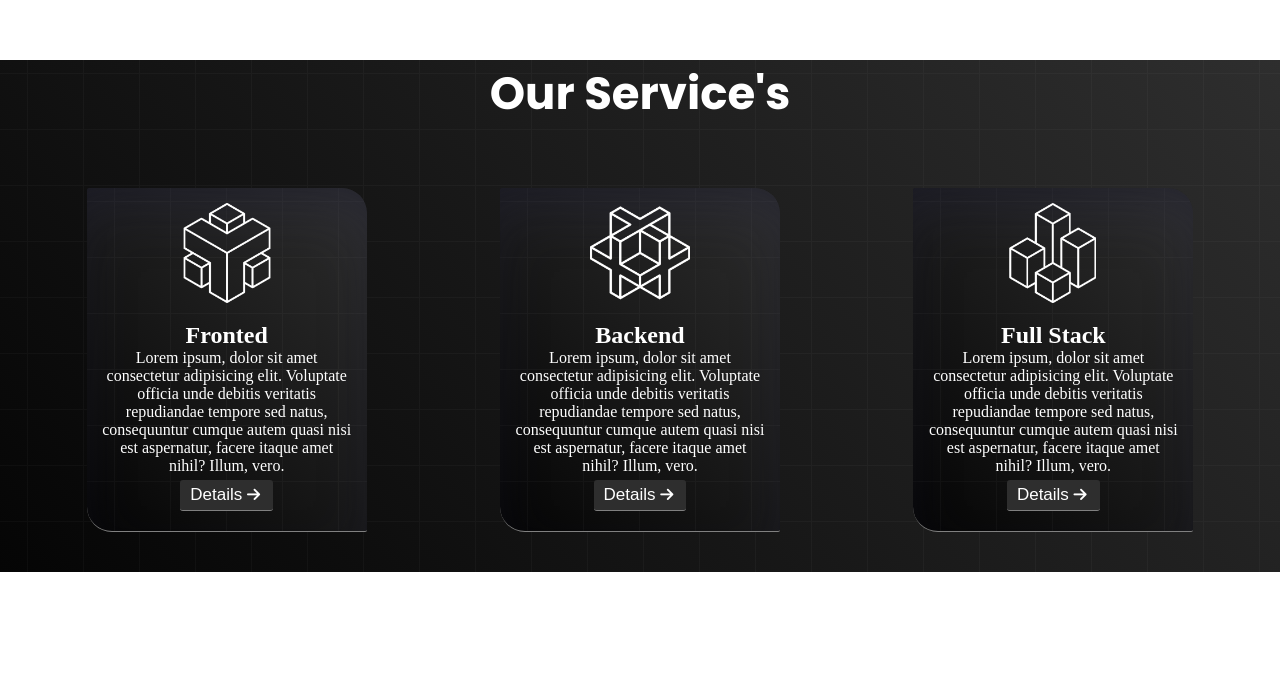
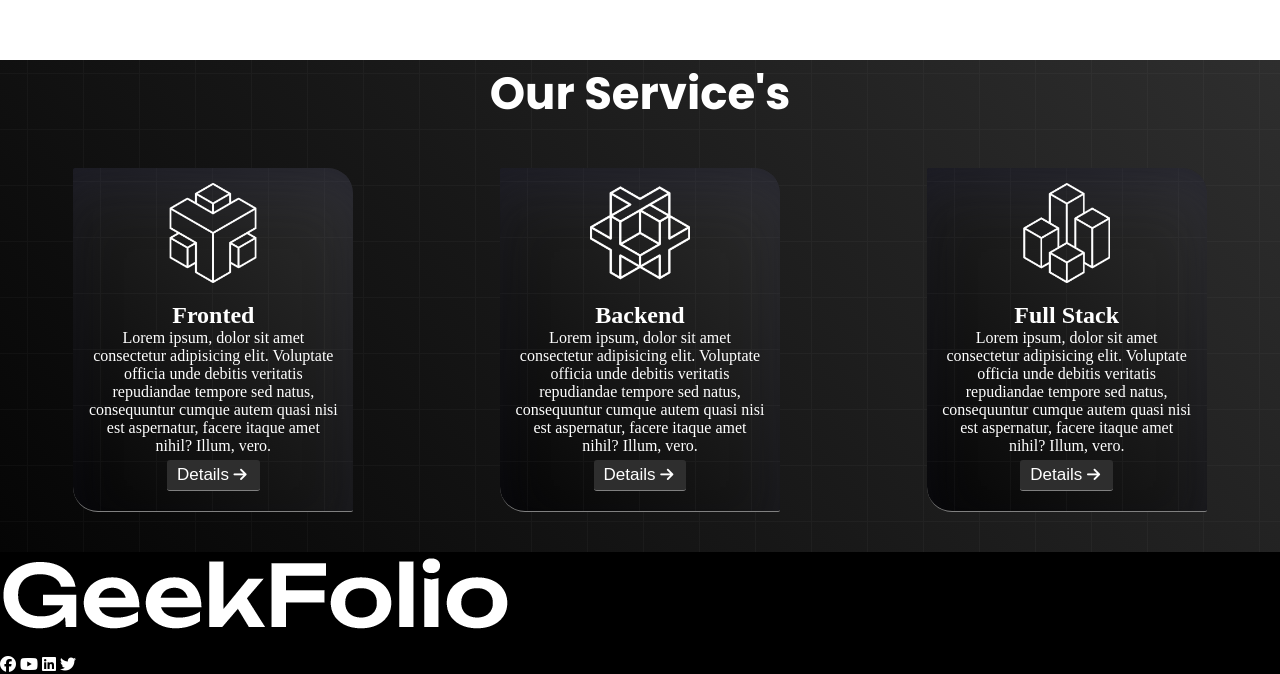
Before and after one commit to rabby-web/Geek-Folio, a plain HTML site: page index.html in a window 1280 px wide. Shown: the part 1645-2319 px from the top of the page. Before the commit the page ends 2237 px from the top, so only its background shows below. Drawn offline with Linux system fonts and the light colour scheme.

Commit message:
geek add

```diff
--- a/index.html
+++ b/index.html
@@ -147,6 +147,23 @@
         </div>
       </div>
       <!-- service end -->
+      <!-- footer start -->
+      <div class="geek-folio">
+        <div class="geek-container">
+          <div class="geek">
+            <div class="geek-img">
+              <img src="./logo/logo-light.png" alt="" />
+            </div>
+            <div class="geek-icon">
+              <i class="fa-brands fa-facebook"></i>
+              <i class="fa-brands fa-youtube"></i>
+              <i class="fa-brands fa-linkedin"></i>
+              <i class="fa-brands fa-twitter"></i>
+            </div>
+          </div>
+        </div>
+      </div>
+      <!-- footer end -->
     </main>
     <!-- main end -->
   </body>
--- a/styles/style.css
+++ b/styles/style.css
@@ -102,7 +102,7 @@ li{
     display: flex;
     justify-content: space-around;
     text-align: center;
-    margin: 20px;
+    margin: 0px;
     /* padding: 15px; */
 }
 .card{
@@ -128,3 +128,8 @@ li{
     margin: 5px 0;
     border-radius: 3px;
 }
+/* geek start */
+.geek-folio{
+    background-color: black;
+    color: white;
+}
```
